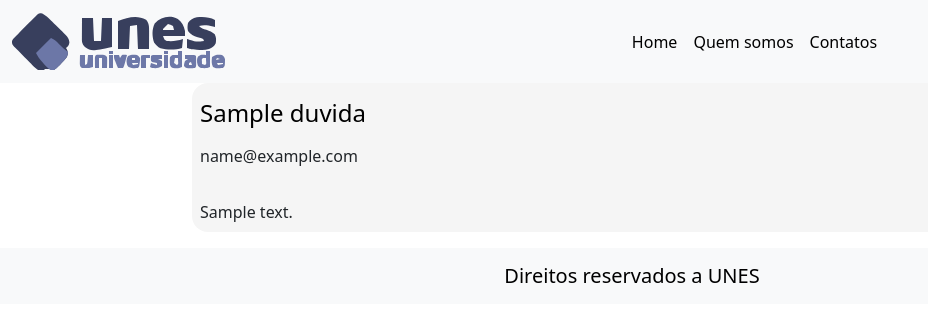
After one commit to eduardo-Rib/Desafio-Universidade-Unes, a Flask app: page /duvidas in a window 1280 px wide. The commit adds this page. Shown: the top 322 px of the page, without its empty margins (0-928 px from the left). Run offline with Flask 3, Linux system fonts and the light colour scheme; tables that the repository leaves empty or names only in its code hold one stand-in row (values such as "Sample post"); some libraries are stand-ins or nearby versions.

Commit message:
Visualação de duvidas
interface grafica para visualizar as duvidas

```diff
--- a/app.py
+++ b/app.py
@@ -25,6 +25,15 @@ def Include():
         mysql.connection.commit()
         cur.close()
         return redirect(url_for('contatos'))
+
+@app.route('/duvidas')
+def duvidas():
+    cur = mysql.connection.cursor()
+    cur.execute("SELECT * FROM duvidas")
+    duvidas = cur.fetchall()
+    cur.close()
+    return render_template('duvidas.html', duvidas=duvidas)
+
 
 
 
--- a/static/css/style_base.css
+++ b/static/css/style_base.css
@@ -32,6 +32,23 @@ body{
     text-align: center;
 }
 
+.duvidas{
+    background-color: rgb(245, 245, 245);
+    border-radius: 1rem;
+    padding-top: 1rem;
+}
+
+.duvidas p{
+    text-align: justify;
+    font-size: 1rem;
+    padding: 0.5rem;
+}
+
+.duvidas h1{
+    color: black;
+    font-size: 1.5rem;
+    padding-left: 0.5rem;
+}
 
 @media screen and (max-width: 810px) {
     .principal{
--- /dev/null
+++ b/templates/duvidas.html
@@ -0,0 +1,19 @@
+{% extends 'base.html' %}
+{%block css%}  {%endblock css%}
+
+{% block title %} Contato {% endblock title %}
+
+{%block conteudo%}
+
+<div class="principal">
+    {% for duvidas in duvidas %}
+        <div class="duvidas">
+            <h1> {{ duvidas[1] }} </h1>
+            <p> {{ duvidas[2] }} </p>
+            <p> {{ duvidas[3] }} </p>
+        </div>
+    {% endfor %}
+
+</div>
+
+{%endblock conteudo%}
```
